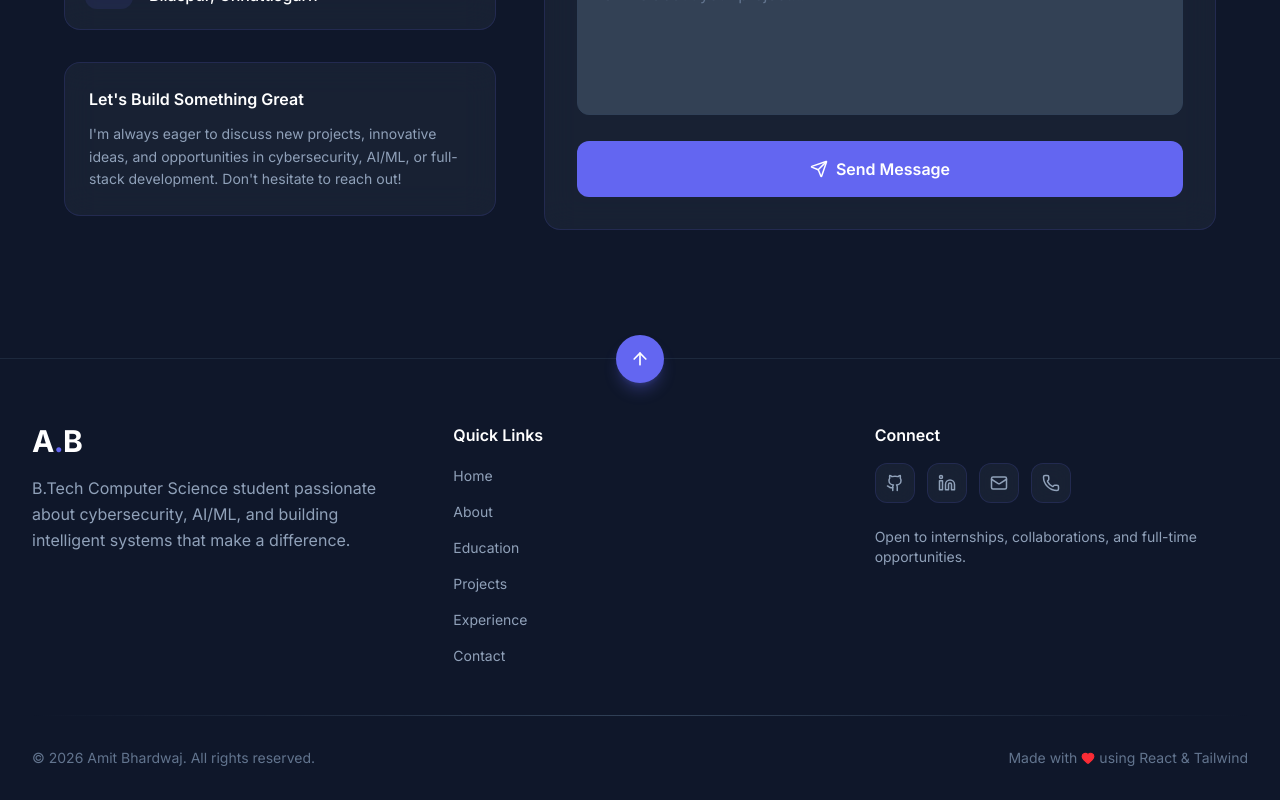
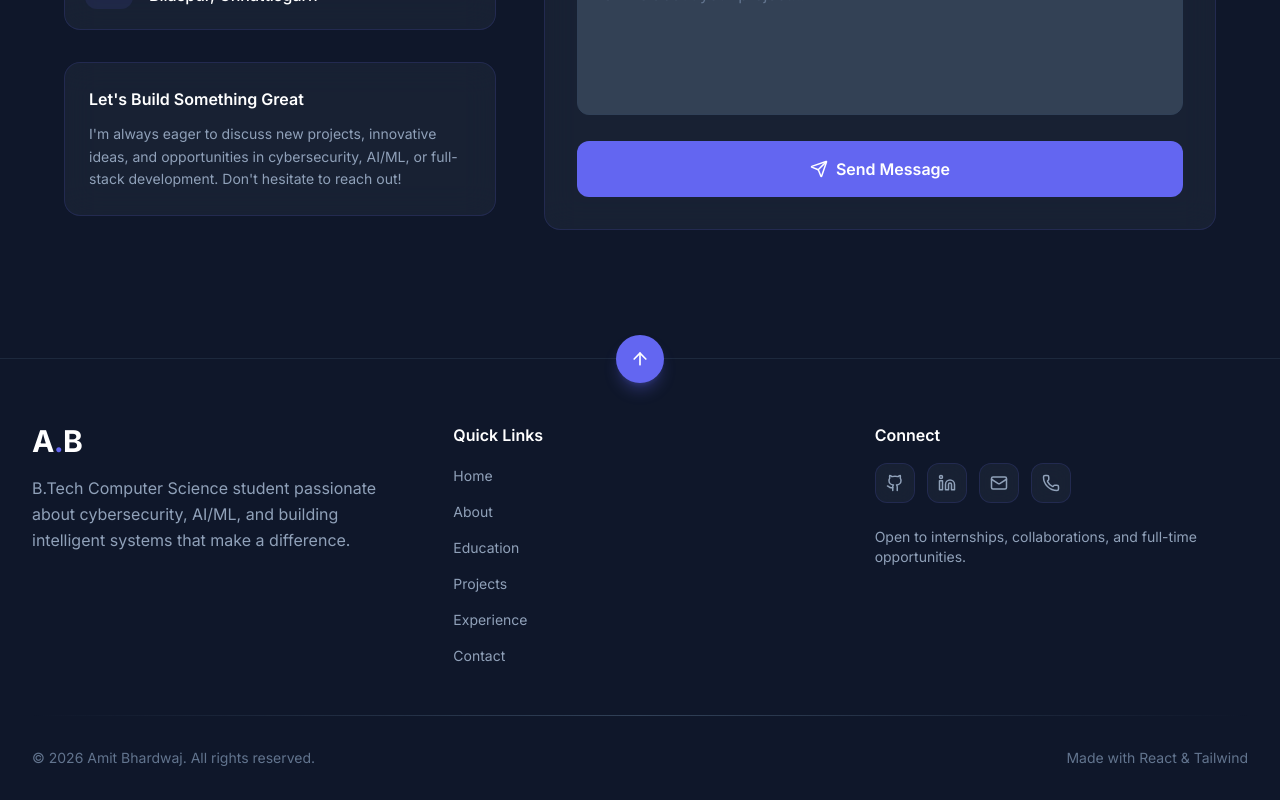
Before and after one commit to Apeiro7/portfolio, a React (Vite) app: page / in a window 1280 px wide. Shown: the part 7825-8625 px from the top of the page. Built offline with nearby package versions, Linux system fonts and the light colour scheme.

Commit message:
Remove heart icon from footer text

```diff
--- a/src/components/Footer.tsx
+++ b/src/components/Footer.tsx
@@ -92,7 +92,7 @@ export default function Footer() {
         <div className="flex flex-col sm:flex-row items-center justify-between gap-4 text-sm text-slate-500">
           <p>© {new Date().getFullYear()} Amit Bhardwaj. All rights reserved.</p>
           <p className="flex items-center gap-1">
-            Made with <Heart size={14} className="text-red-500 fill-red-500" /> using React & Tailwind
+            Made with React & Tailwind
           </p>
         </div>
       </div>
```
